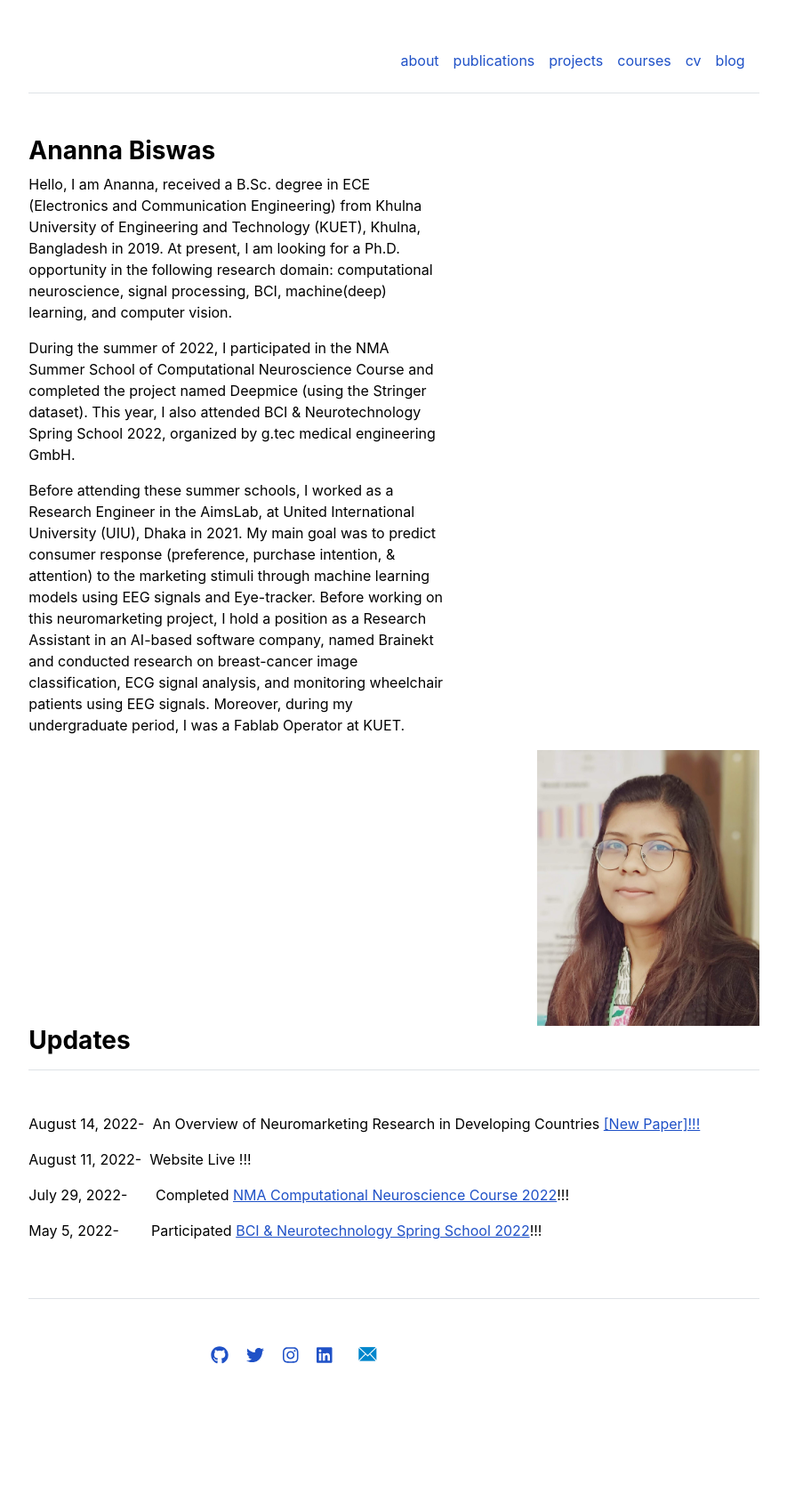
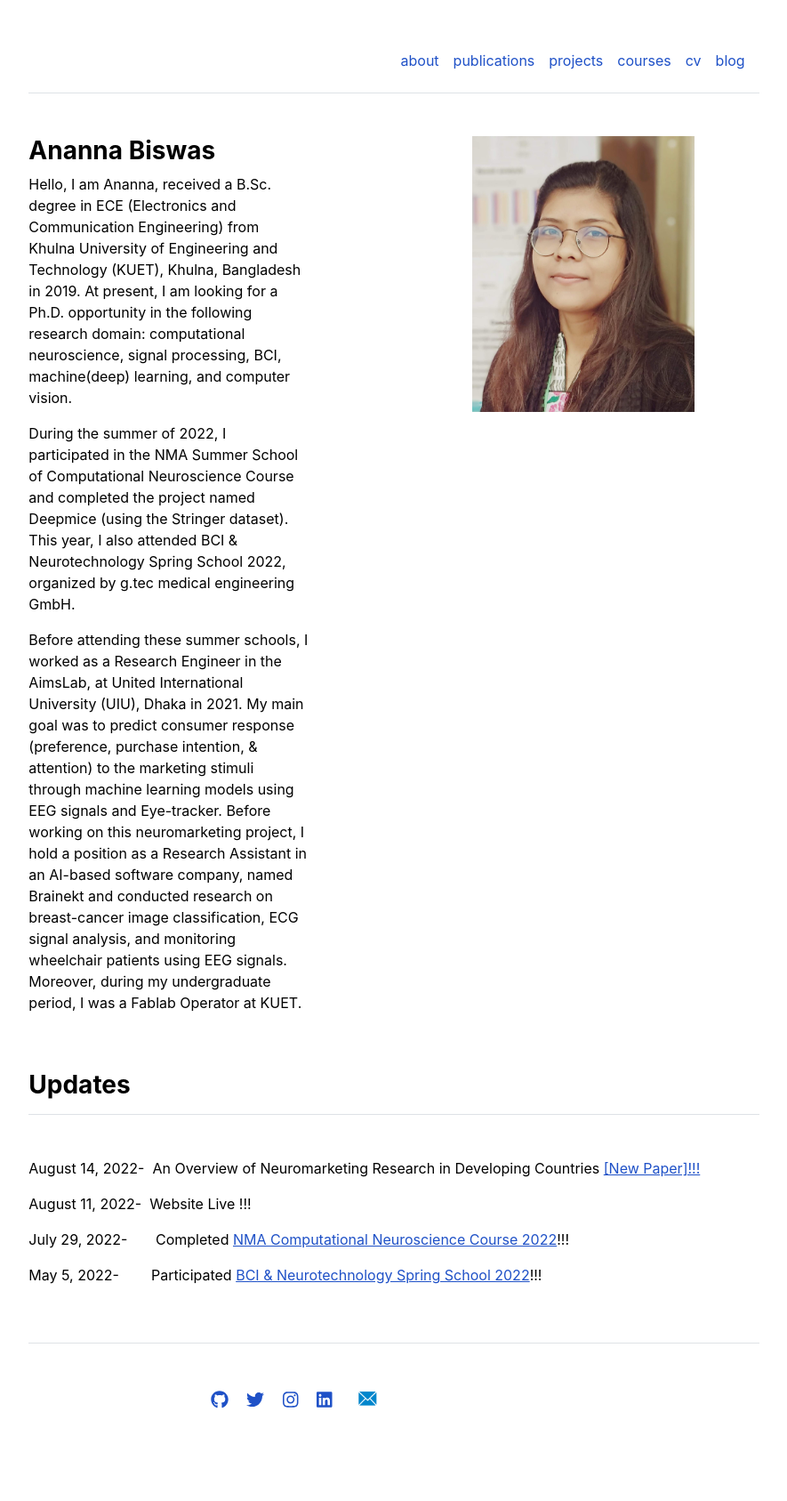
Before and after one commit to Anannabiswas/anannabiswas.github.io, a Jekyll site: the page built from index.md, in a window 1280 px wide. Shown: the whole page at 89% size, without its empty margins (197-1082 px from the left). Built offline with Jekyll 4.4.1, drawn with Linux system fonts in a browser that asks for light colours; before the commit the page ends 1637 px from its top, so only the background shows below that.

Commit message:
Update home.html

```diff
--- a/_layouts/home.html
+++ b/_layouts/home.html
@@ -2,12 +2,12 @@
 layout: default
 ---
 
-<div class="row g-12 mb-12">
-  <div class="col-md-7">
+<div class="row g-5 mb-5">
+  <div class="col-md-5">
     <h3 class="fw-bold">Ananna Biswas</h3>
     {{ content }}
   </div>
-  <div class="col-md-12">
+  <div class="col-md-6">
     <img src="{{ site.github.url }}/assets/img/ananna_1.jpeg" alt="Home" width="250" height="310"style="float:right">
   </div>
 </div>
```
